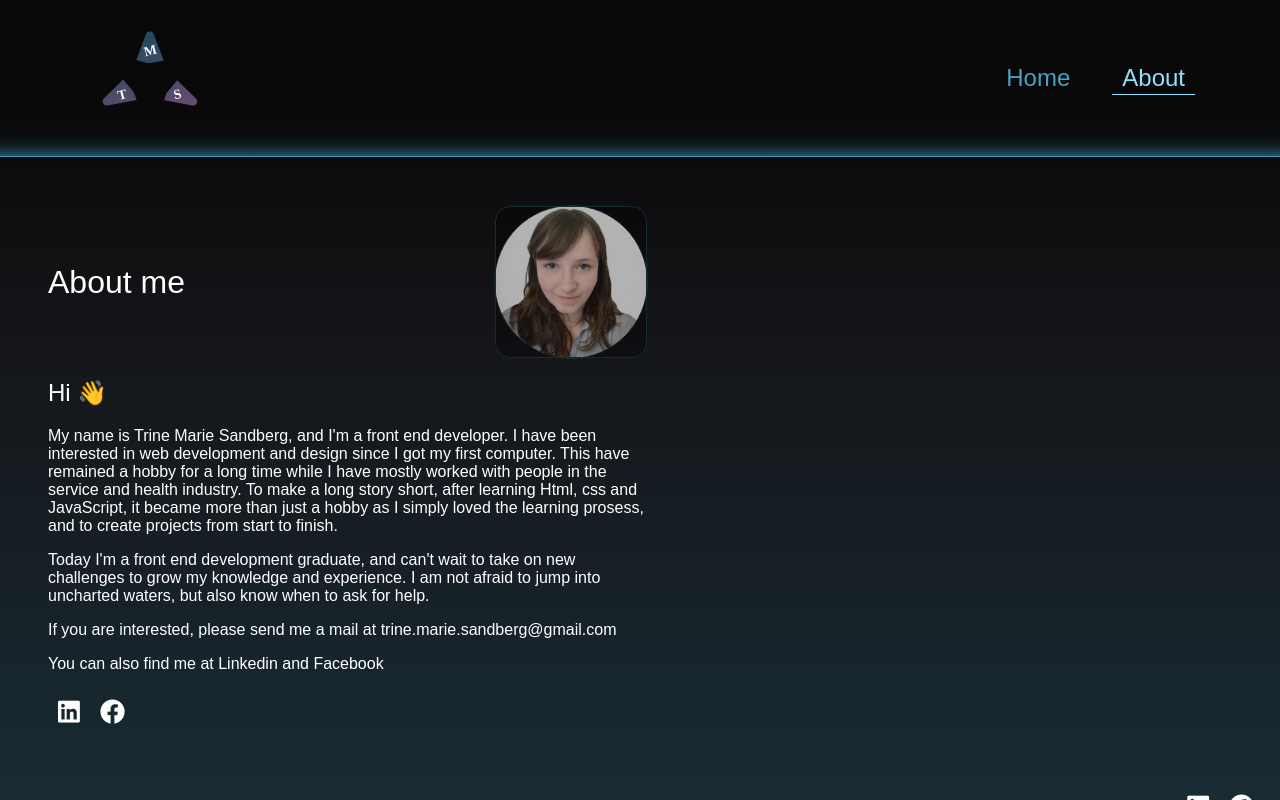
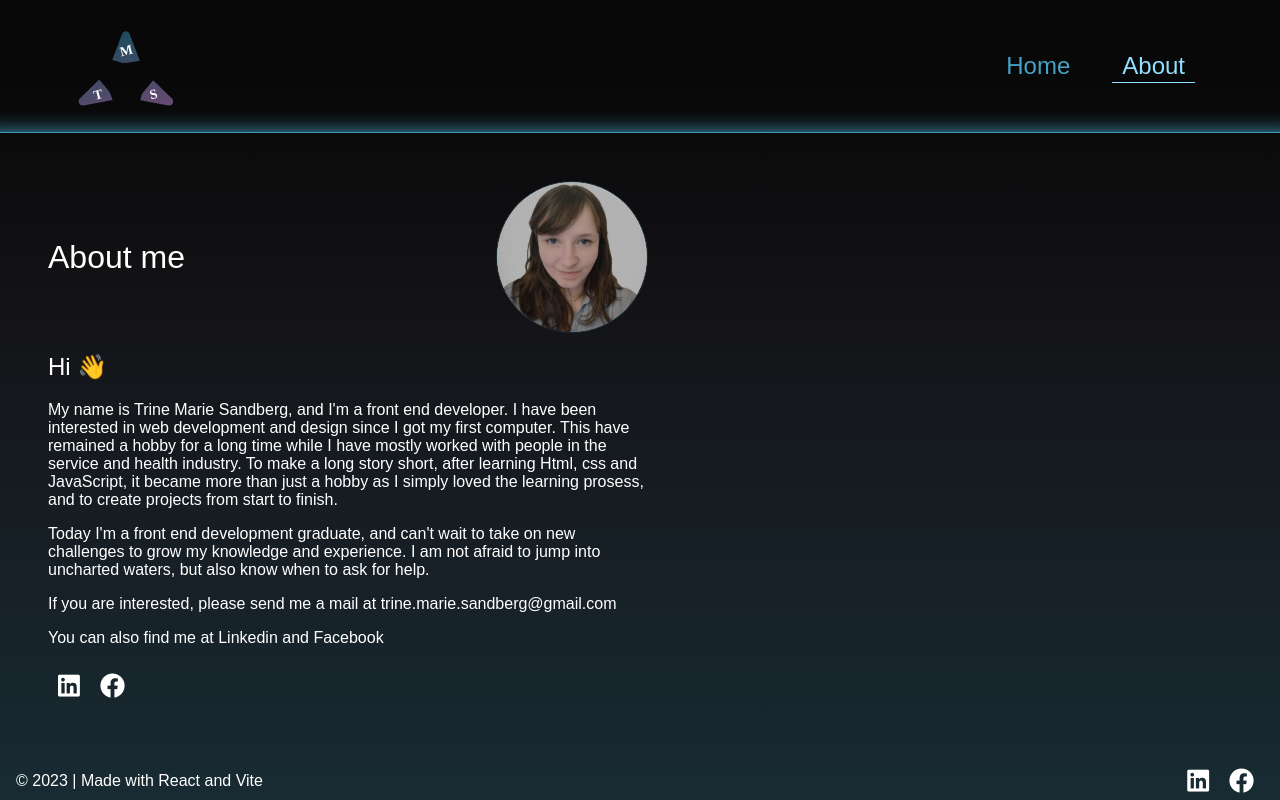
Before and after one commit to trine-marie-sandberg/portfolio, a React (Vite) app: page /about in a window 1280 px wide. Built offline with nearby package versions, Linux system fonts and the light colour scheme; a web font is replaced by a local one.

Commit message:
update styling, bugfix cards

```diff
--- a/src/pages/about/style.js
+++ b/src/pages/about/style.js
@@ -8,11 +8,11 @@ export const Portrait = styled.div`
 `;
 export const ImgBg = styled.div`
   background-color: rgba(0, 0, 0, 0.3);
-  border: 1px solid ${(props) => props.theme.color.dark};
+  /* border: 1px solid ${(props) => props.theme.color.dark}; */
   /* border: 2px solid ${(props) => props.theme.color.secondary}; */
   height: 150px;
   width: 150px;
-  border-radius: 10%;
+  border-radius: 100%;
   /* border-radius: 45% 45% 45% 5%; */
   @media(max-width: 500px) {
     height: 100px;
--- a/src/ui/cards/style.js
+++ b/src/ui/cards/style.js
@@ -11,7 +11,7 @@ export const CardWrap = styled.button`
   padding: 0;
   border: 1px solid ${(props) => props.theme.color.secondary};
   cursor: pointer;
-  @media(max-width: 400px) {
+  @media(max-width: 450px) {
     width: 250px;
   }
   @media(max-width: 320px) {
@@ -32,7 +32,8 @@ export const ProjectImg = styled.img`
   width: 100%;
 `;
 export const CardsWrap = styled.div`
-  height: fit-content;
+  display: flex;
+  flex-wrap: wrap;
   button:hover {
     animation-name: glow;
     animation-duration: 1.5s;
--- a/src/ui/header/style.jsx
+++ b/src/ui/header/style.jsx
@@ -16,7 +16,7 @@ export const Logo = styled.img`
   width: 100%;
   max-width: 110px;
   height: auto;
-  padding: ${(props) => props.theme.sizes.med};
+  padding-top: ${(props) => props.theme.sizes.med};
   @media (max-width: 700px) {
    max-width: 90px;
   }
```
